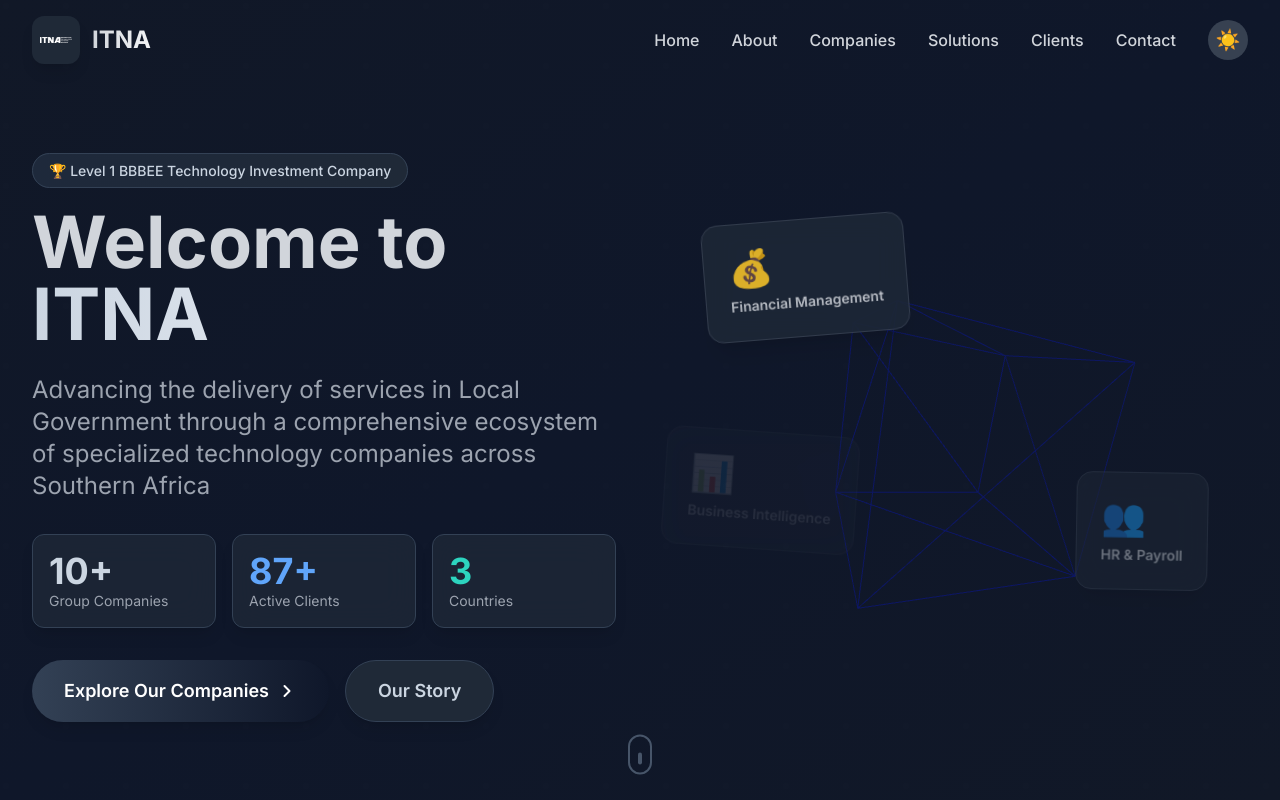
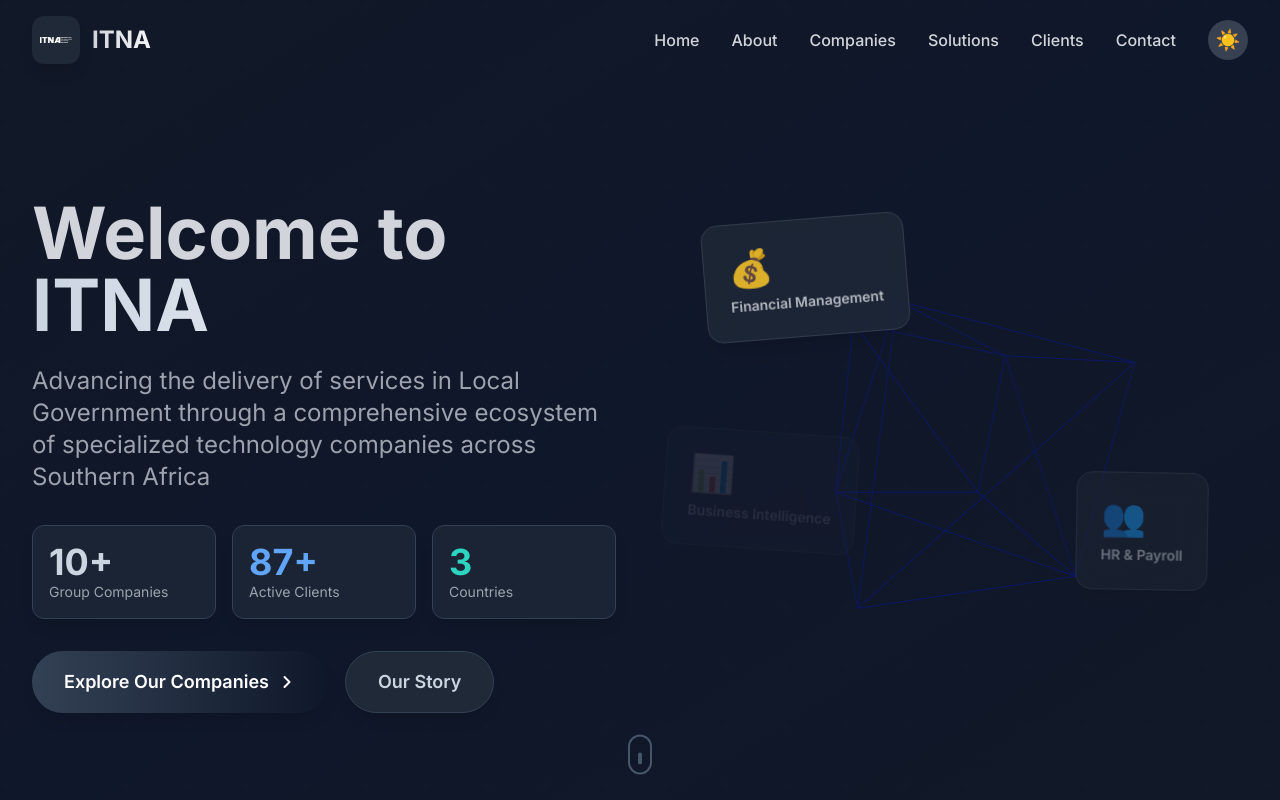
Before and after one commit to DynastyTech/munsoft-prototype, a React (Vite) app: page / in a window 1280 px wide. Shown: the top 800 px of the page. Built offline with nearby package versions, Linux system fonts and the light colour scheme.

Commit message:
removed the level 1 text

```diff
--- a/src/components/Hero.jsx
+++ b/src/components/Hero.jsx
@@ -77,9 +77,7 @@ export default function Hero() {
               animate={{ opacity: 1, y: 0 }}
               transition={{ delay: 0.1 }}
             >
-              <span className="px-4 py-2 rounded-full bg-gradient-to-r from-slate-100 to-gray-200 dark:from-slate-800 dark:to-gray-800 text-slate-700 dark:text-slate-300 text-sm font-medium border border-slate-200 dark:border-slate-700">
-                🏆 Level 1 BBBEE Technology Investment Company
-              </span>
+
             </motion.div>
 
             <motion.h1
```
